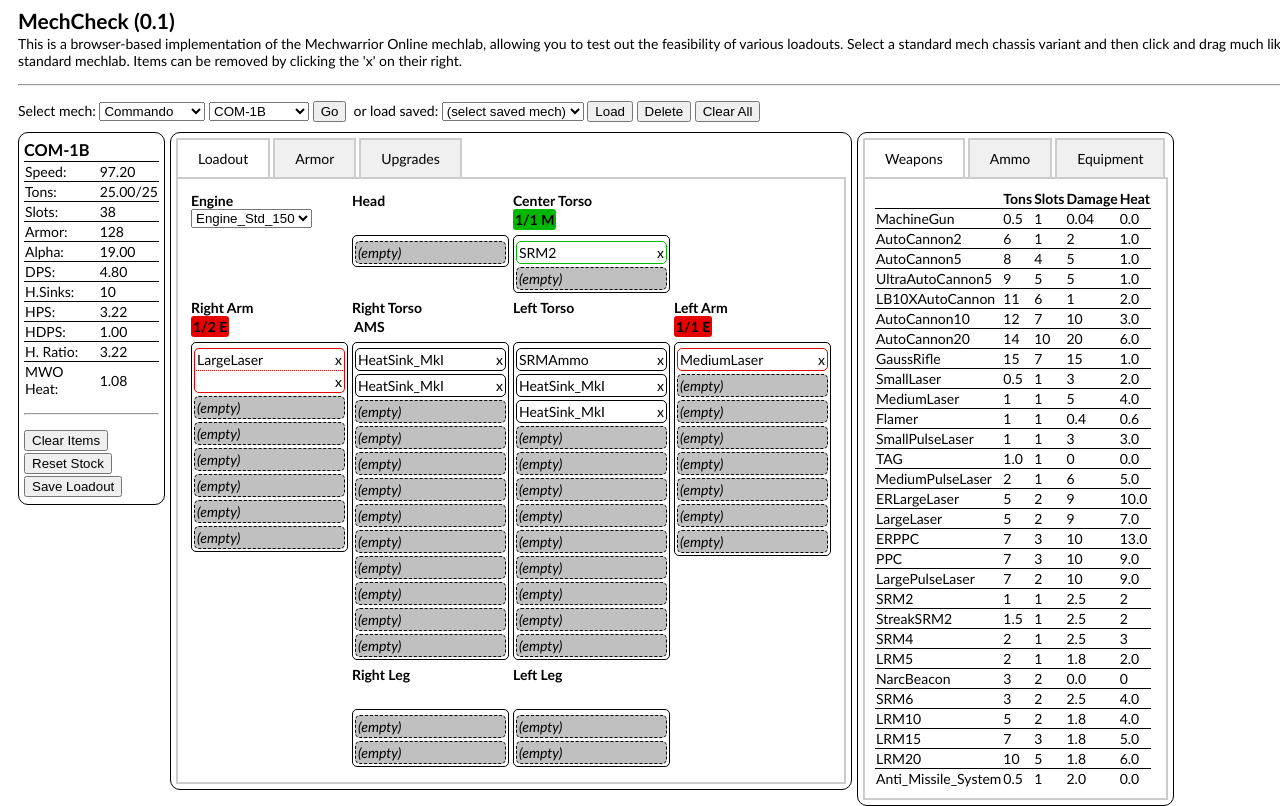
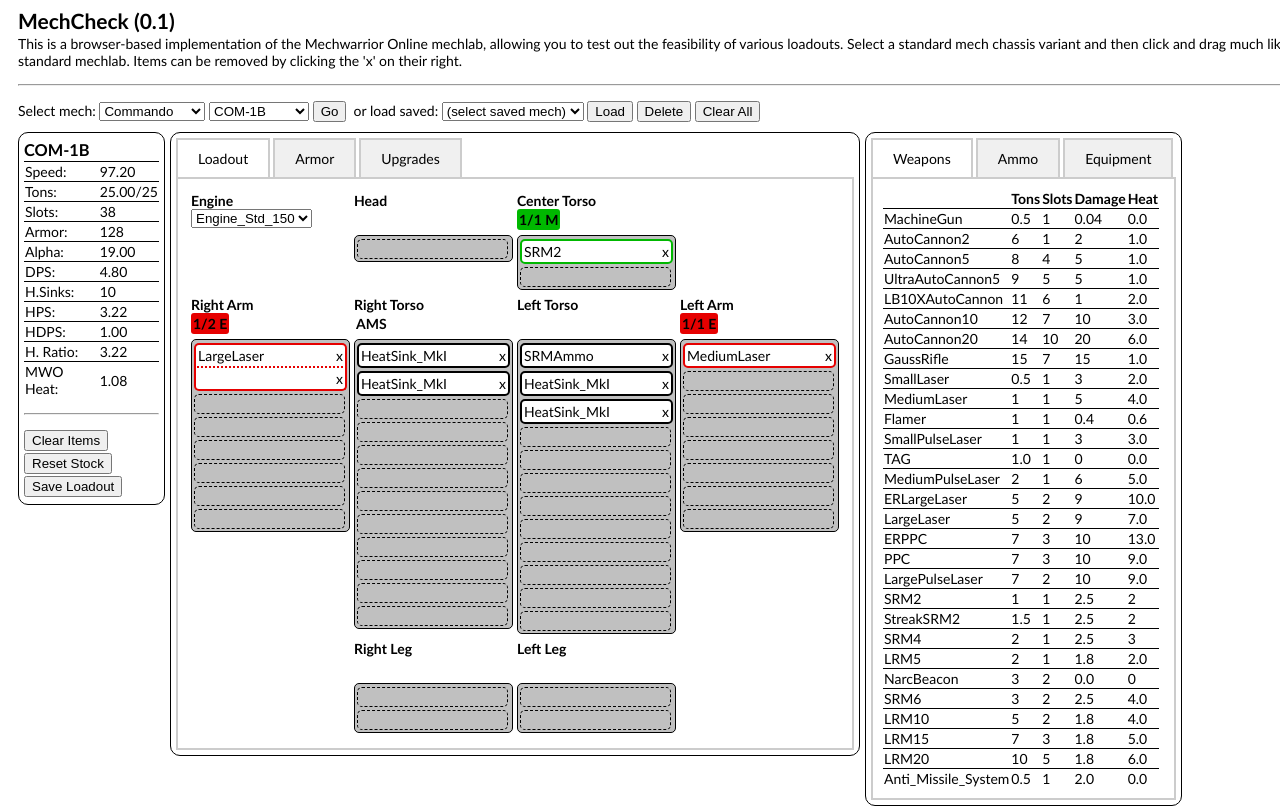
Before and after one commit to neal-erickson/ko-mech-lab, a plain HTML site: page index.html in a window 1280 px wide. Both pictures are taken after a click on the button "Go". Shown: the top 806 px of the page. Drawn offline with Linux system fonts and the light colour scheme.

Commit message:
reworked item loadout styles; added nickname field for saved mech loadouts

```diff
--- a/index.html
+++ b/index.html
@@ -61,10 +61,6 @@
 						<option value="as7">Atlas</option>
 					</optgroup>
 				</select>
-				<!-- <select id="chassisSelect"
-					style="width: 100px;"
-					data-bind="options: mechChassis, optionsText: function(option){ return option.name; }, value: selectedChassis">
-				</select> -->
 				<select id="variantSelect"
 					style="width: 100px;"
 					data-bind="options: variantOptions, optionsText: function(option){ return option.name.toUpperCase(); }, value: selectedVariant">
@@ -82,6 +78,9 @@
 				<!--Mech Overview-->
 				<div class="content-block" style="float:left;width:135px;">
 					<h3><span data-bind="text: name" /></h3>
+					<h3 data-bind="visible: !!nickname()">
+						<span data-bind="text: nickname()"></span>
+					</h3>
 					<table class="lines" cellspacing="0">
 						<tbody>
 							<tr>
--- a/js/mech.js
+++ b/js/mech.js
@@ -14,6 +14,8 @@
 
         // Core mech stats
         self.name = ko.observable();
+        self.nickname = ko.observable();
+
 		self.maxTonnage = ko.observable(20); // this is intentionally not zero to avoid a bunch of awkward checks later
         self.hasHands = ko.observable(true);
         self.canHasJumpJets = ko.observable(false);
@@ -263,7 +265,7 @@
 
 				// Pad out empty critical slots
 				while(placeholders.length < component.criticalSlotsOpen()){
-                    placeholders.push(new Slot('(empty)', {
+                    placeholders.push(new Slot(' ', {
                         empty: true,
                         first: true,
                         last: true
@@ -695,6 +697,7 @@
             self.maxTonnage(mech.tonnage);
             self.hasHands(mech.hasHands);
             self.name(mech.name);
+            self.nickname(mech.nickname);
 
             // Chassis specifics
             self.canHasJumpJets(mech.jumpJets);
@@ -748,9 +751,10 @@
             self.loadMech(self.mech());
         };
 
-        var outputCurrentConfiguration = function() {
+        var outputCurrentConfiguration = function(nickname) {
             var outputMech = {
                 name: self.name(),
+                nickname: nickname,
                 tonnage: self.maxTonnage(),
                 hasHands: self.hasHands(),
                 jumpJets: self.canHasJumpJets(),
@@ -810,7 +814,7 @@
             // }
 
             // Put it in the storage
-            var mechString = outputCurrentConfiguration();
+            var mechString = outputCurrentConfiguration(configName);
             localStorage.setItem(configName, mechString);
             //alert('Saved ' + configName);
 
--- a/site.css
+++ b/site.css
@@ -101,16 +101,22 @@ div.loadout-container ul {
 	list-style-type: none;
 	margin-top: 2px;
 	margin-bottom: 2px;
-	padding:2px;
+	padding:0px 2px 2px 2px;
 	border-radius: 5px;
 	border:1px solid black;
+	background-color: #C0C0C0;
+}
+
+div.loadout-container ul.dropHighlight {
+	background-color: #00CC99;
 }
 
 div.loadout-container ul li {
+	border-width: 2px;
 	padding: 2px;
-	border-left: 1px solid black;
-	border-right: 1px solid black;
-	border-bottom: 1px dotted black;
+	border-left:2px solid black;
+	border-right: 2px solid black;
+	border-bottom: 2px dotted black;
 	background-color: white;
 	width:145px;
 }
@@ -127,47 +133,39 @@ div.loadout-container ul li.first {
 	border-top-left-radius: 5px;
 	border-top-right-radius: 5px;
 	margin-top:3px;
-	border-top: 1px solid black;
+	border-top: 2px solid black;
 }
 
 div.loadout-container ul li.last {
 	border-bottom-left-radius: 5px;
 	border-bottom-right-radius: 5px;
-	border-bottom: 1px solid black;
+	border-bottom: 2px solid black;
 }
 
 div.loadout-container ul li.empty {
 	border-style: dashed;
+	border-width: 1px;
 	font-style: italic;
-	background-color: #C0C0C0;
+	background: none;
+	height: 14px;
 }
+
 div.loadout-container ul li.energy,
 div.loadout-container ul li.ballistic,
 div.loadout-container ul li.missile {
-	border-width: 1px;
+	border-width: 2px;
 }
 
 div.loadout-container ul li.energy {
-	/*color: #FF3333;*/
-	/*background-color: #FF3333;*/
 	border-color: #E60000;
 }
 
 div.loadout-container ul li.ballistic {
 	border-color: #FFD119;
-	border-width: 1px;
 }
 
 div.loadout-container ul li.missile {
 	border-color: #00B800;
-}
-
-div.loadout-container ul li.removeable {
-	/*background:none;*/
-}
-
-div.loadout-container ul.dropHighlight {
-	background-color: #00CC99;
 }
 
 div.loadout-container .invalid {
```
